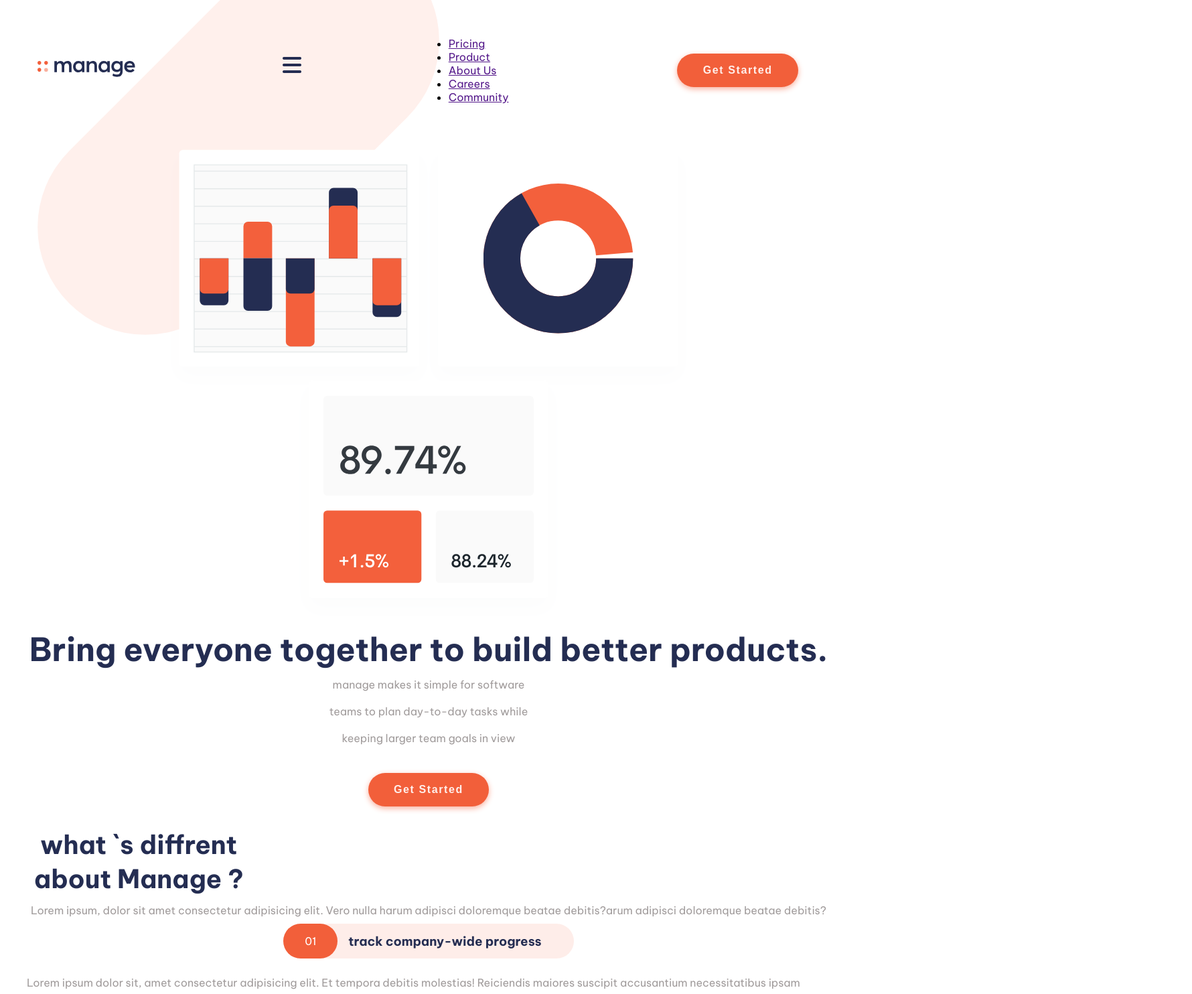
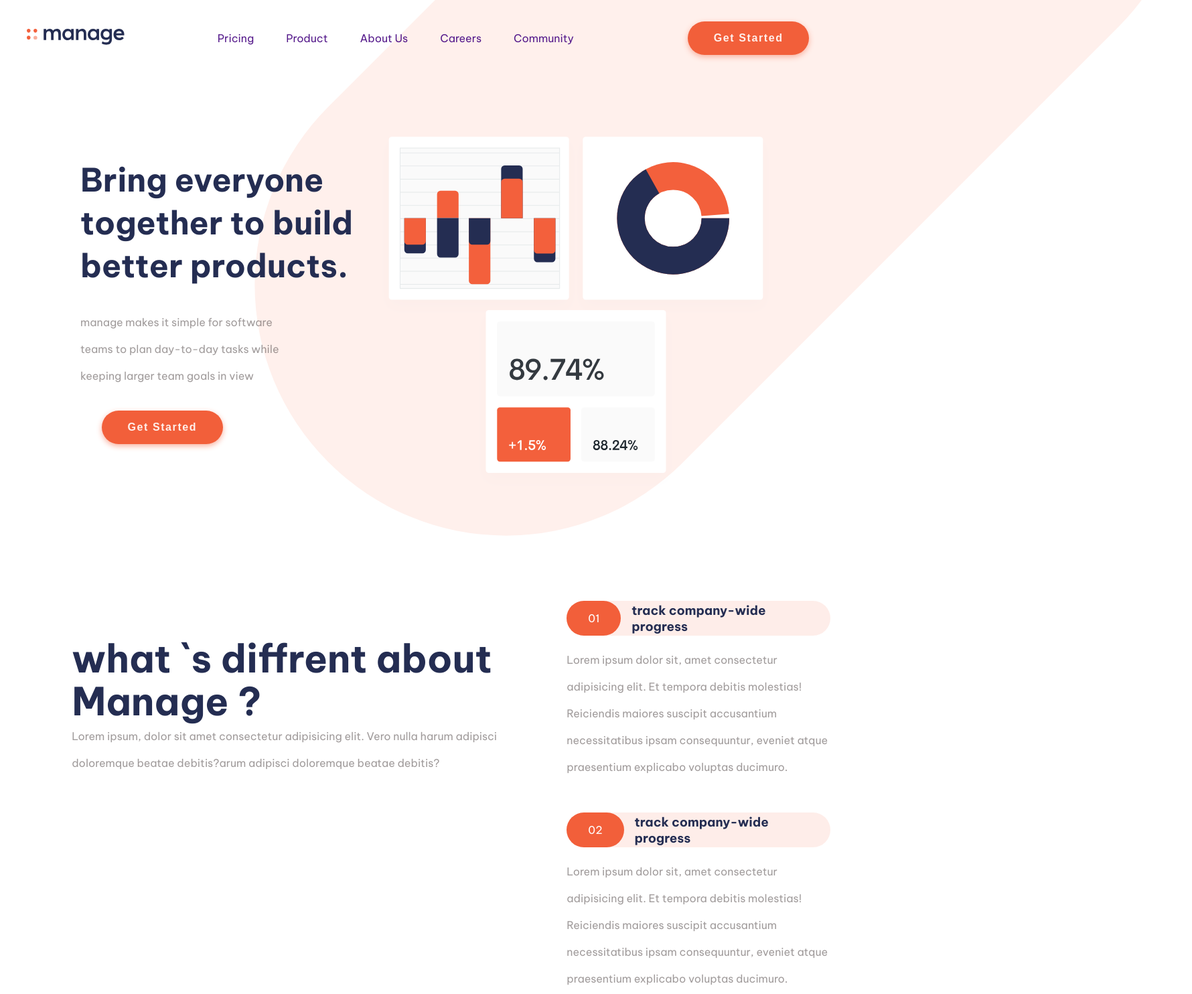
Before and after one commit to AZIZ999NA/W, a plain HTML site: page index.html in a window 1280 px wide. Shown: the top 1484 px of the page at 67% size, 1780 px wide, since content can reach past the window. Drawn offline with Linux system fonts and the light colour scheme.

Commit message:
Update style.css

```diff
--- a/style.css
+++ b/style.css
@@ -18,14 +18,11 @@
     /*font-family*/
     --ff-main:"Be Vietnam Pro", sans-serif;
 }
+body{
+    overflow-x: hidden;
+}
+/*general style*/
 
-/*general style*/
-body{
-    display: flex;
-    flex-direction: column;
-    overflow-x:hidden;
-
-}
 main{
     margin: auto;
     width:  calc(100vw - 5rem) ;
@@ -49,6 +46,74 @@ header .heading-container i{
     cursor: pointer;
     color: var(--main-clr);
 }
+
+header .heading-container ul , header button {
+    display: none;
+}
+
+@media (min-width:1213px) {
+    .abs{
+        position: absolute;
+        z-index: -1;
+        width: 1400px !important;
+        top: -600px !important;
+        right: -500px !important;
+    }
+   header button {
+        display: block;
+    }
+    header{
+        margin-bottom: 5rem;
+        padding: 0;
+    }
+    header .heading-container ul{
+        display: flex;
+        list-style: none;
+        flex-direction: row;
+        align-items: center;
+        justify-content: space-between;
+        gap: 3rem;
+        font-size: 1rem;
+        color: var(--main-clr);
+    }
+
+    header .heading-container ul a{
+        text-decoration: none;
+    }
+
+
+
+    header .heading-container i{
+        display: none;
+    }
+
+    .hero .container{
+        display: grid;
+        grid-template: "text image"
+                      / 1fr  1fr;
+        margin-inline: 5rem;
+    }
+    .hero .container .hero-text{
+        grid-area: text;
+        text-align: left !important;
+        align-items: flex-start !important;
+
+    }
+    .hero .container .hero-text p{
+        padding-left:0;
+        padding-top:2rem;
+        font-size: 0.6rem;
+        text-align: left !important;
+    }
+
+    .hero .container .hero-image{
+        grid-area: image;
+        display: flex;
+        align-items: center;
+        justify-content: center;
+    }
+
+}
 /**/
  .container{
     display: flex;
@@ -57,7 +122,7 @@ header .heading-container i{
     justify-content: center;
 }
 .hero .container img{
-    width: min(80vw , 800px) ;
+    width: min(80vw , 600px) ;
 }
 
 .hero .container .hero-text{
@@ -94,6 +159,9 @@ header .heading-container i{
     font-weight: 600;
     text-transform: capitalize;
     box-shadow: 0 3px 8px var(--accent-clr-shadow);
+    cursor: pointer;
+
+
 
 }
 
@@ -106,7 +174,16 @@ header .heading-container i{
     text-align: center;
     width: 12ch;
 
+
 }
+.info .container .info-text{
+    display: flex;
+    flex-direction: column;
+    justify-content: center;
+    align-items: center;
+
+}
+
 
 
 .info .container  p{
@@ -137,14 +214,20 @@ header .heading-container i{
 
 
 .raison .title::before{
-    content: '01';
+    content: '';
     color: white;
     background-color: var(--accent-clr);
     padding: 1rem 2rem;
     border-radius: 2rem;
-
-
-
+}
+.raison .title-1::before{
+    content: '01';
+}
+.raison .title-2::before{
+    content: '02';
+}
+.raison .title-3::before{
+    content: '03';
 }
 .raison {
     margin-bottom: 3rem;
@@ -154,6 +237,47 @@ header .heading-container i{
     align-items: center;
 }
 
+@media (min-width:1213px) {
+    .info .container{
+        display: grid;
+        grid-template: "info-text r1 "
+                        " .      r2"
+                        "  .     r3"
+                        / 2fr    1fr ;
+    }
+
+    .info-text{
+        grid-area: info-text;
+
+    }
+    .r1{
+        grid-area: r1;
+    }
+    .r2{
+        grid-area: r2;
+    }
+    .r3{
+        grid-area: r3;
+    }
+    .info .container .info-text{
+        display: block;
+        text-align: left;
+
+    }
+    .info .container .info-text h2{
+        font-size: 3.6rem;
+        width: 20ch;
+        text-align: left;
+        line-height: 4rem;
+        padding-inline: 4.2rem;
+    }
+    .info .container .info-text p{
+        padding-inline: 4.2rem;
+    }
+    main .container{
+        margin-bottom:10rem ;
+    }
+}
 
 footer{
     background-color: var(--accent-clr);
@@ -190,3 +314,12 @@ footer .container h1{
     width: 150px;
 
 }
+@media (min-width:1484px) {
+    footer .container{
+        display: flex;
+        flex-direction: row;
+        justify-content: space-between;
+        align-items: center;
+
+    }
+}
```
